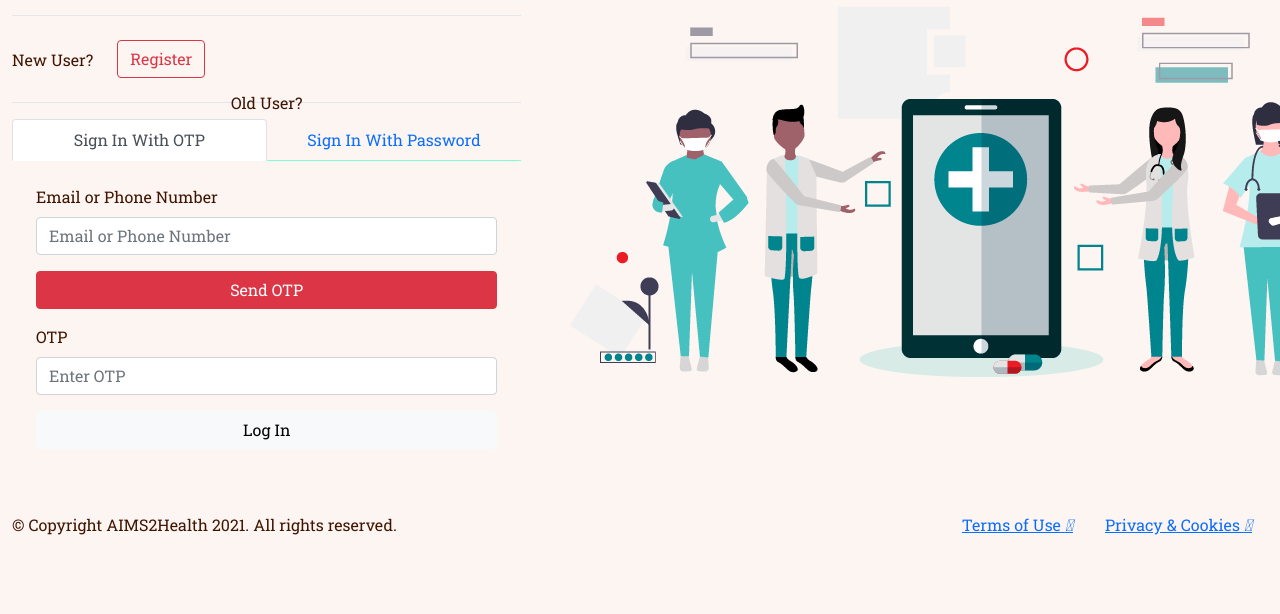
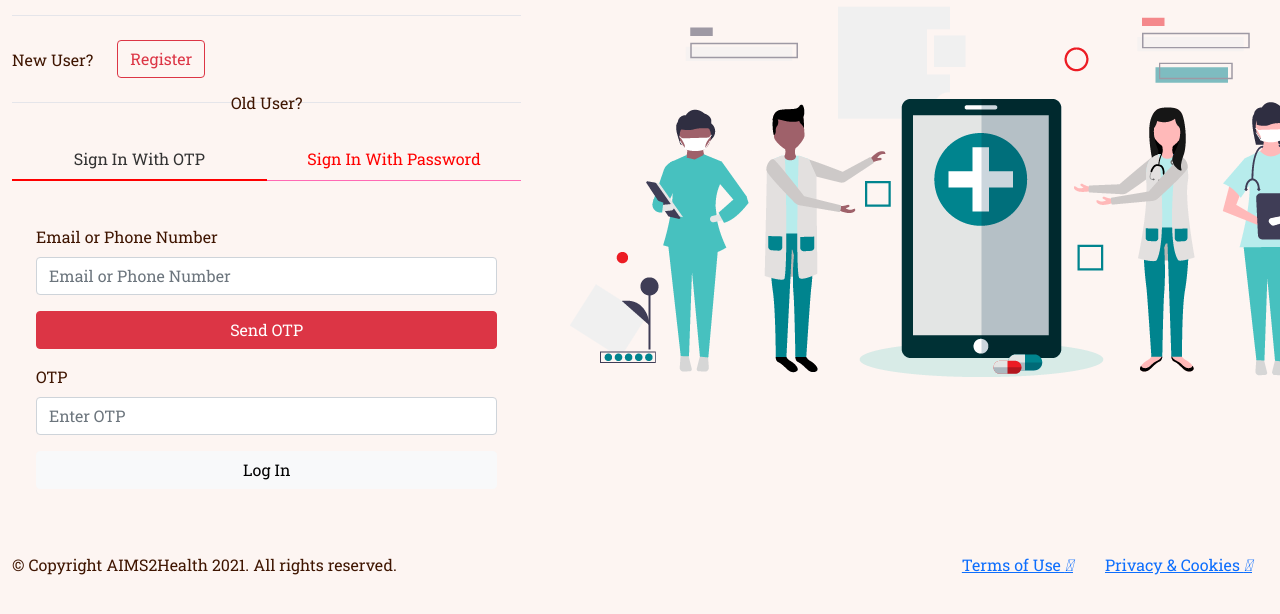
Before and after one commit to saptak1111/aims2health, a plain HTML site: page aims2health/doctor-login.html in a window 1280 px wide. Shown: the part 184-798 px from the top of the page. Drawn offline with nearby package versions, Linux system fonts and the light colour scheme; files whose address does not match are found by name.

Commit message:
modified and updated style css

```diff
--- a/aims2health/css/style.css
+++ b/aims2health/css/style.css
@@ -1138,24 +1138,40 @@ body {
   height: 1px;
   margin: 24px 0;
 }
-.signin {
+.patient-signin, .doctor-signin {
   margin: 20px 0;
   padding-top: 10px 0;
 }
-.nav-tabs {
+.patient-signin.nav-tabs {
   border-bottom: 1px solid aquamarine;
 }
 
-.signin .nav-tabs, .signin .nav-item.show, .signin .nav-link, .signin .nav-tabs, .signin .nav-link.active {
+.patient-signin .nav-tabs, .patient-signin .nav-item.show, .patient-signin .nav-link, .patient-signin .nav-tabs {
   color: green;
   border: none;
   background: none;
 }
-.signin .nav-link.active {
+.patient-signin .nav-link.active {
   color: #333;
+  background: none;
   border-bottom: 2px solid green;
 }
-}
+
+.doctor-signin.nav-tabs {
+  border-bottom: 1px solid hotpink;
+}
+
+.doctor-signin .nav-tabs, .doctor-signin .nav-item.show, .doctor-signin .nav-link, .doctor-signin .nav-tabs {
+  color: red;
+  border: none;
+  background: none;
+}
+.doctor-signin .nav-link.active {
+  color: #333;
+  background: none;
+  border-bottom: 2px solid red;
+}
+
 
 /* It's supposed to look like a tree diagram */
 .tree,
```
